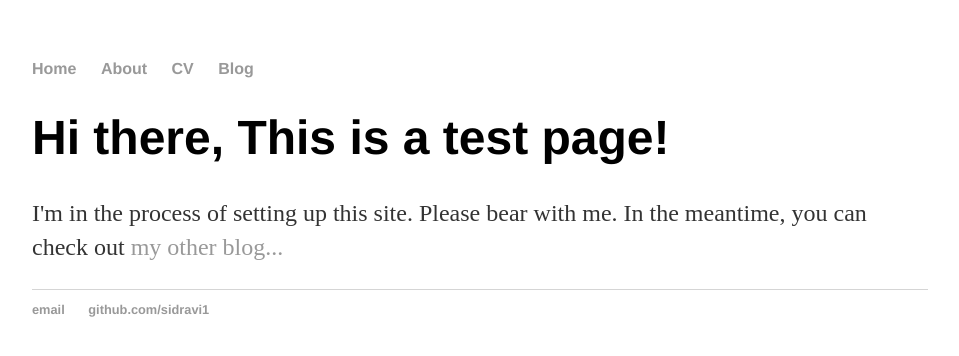
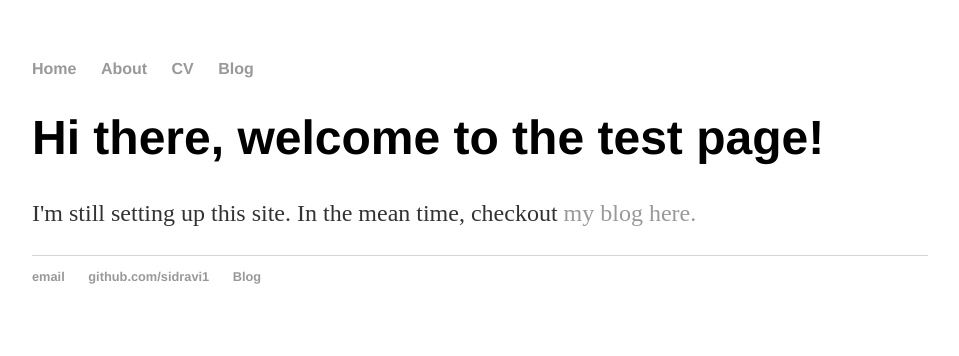
Before and after one commit to sidravi1/sidravi1.github.io, a Jekyll site: the page built from index.html, in a window 1280 px wide. Shown: the top 356 px of the page, without its empty margins (160-1119 px from the left). Built offline with Jekyll 4.4.1, drawn with Linux system fonts in a browser that asks for light colours.

Commit message:
Update index.html
Updated index.html to use templates

```diff
--- a/index.html
+++ b/index.html
@@ -1,30 +1,8 @@
-<!DOCTYPE html>
-<html>
-	<head>
-		<title>Test page</title>
-		<!-- link to main stylesheet -->
-		<link rel="stylesheet" type="text/css" href="/css/main.css">
-	</head>
-	<body>
-		<nav>
-    		<ul>
-        		<li><a href="/">Home</a></li>
-	        	<li><a href="/about">About</a></li>
-        		<li><a href="/cv">CV</a></li>
-        		<li><a href="/blog">Blog</a></li>
-    		</ul>
-		</nav>
-		<div class="container">
-    		<div class="blurb">
-        		<h1>Hi there, This is a test page!</h1>
-				<p>I'm in the process of setting up this site. Please bear with me. In the meantime, you can check out <a href="https://sidravi1.com/">my other blog...</a></p>
-    		</div><!-- /.blurb -->
-		</div><!-- /.container -->
-		<footer>
-    		<ul>
-        		<li><a href="mailto:sid.ravi1@gmail.com">email</a></li>
-        		<li><a href="https://github.com/sidravi1">github.com/sidravi1</a></li>
-			</ul>
-		</footer>
-	</body>
-</html>
+---
+layout: default
+title: Welcome page
+---
+<div class="blurb">
+	<h1>Hi there, welcome to the test page!</h1>
+	<p>I'm still setting up this site. In the mean time, checkout <a href="https://sidravi1.com">my blog here.</a></p>
+</div><!-- /.blurb -->
```
